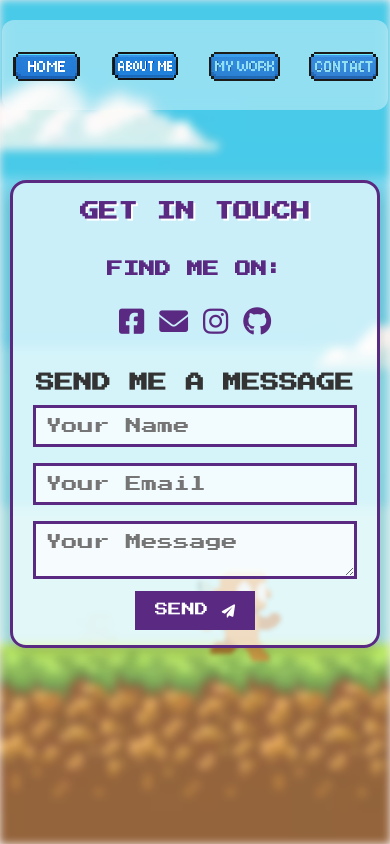
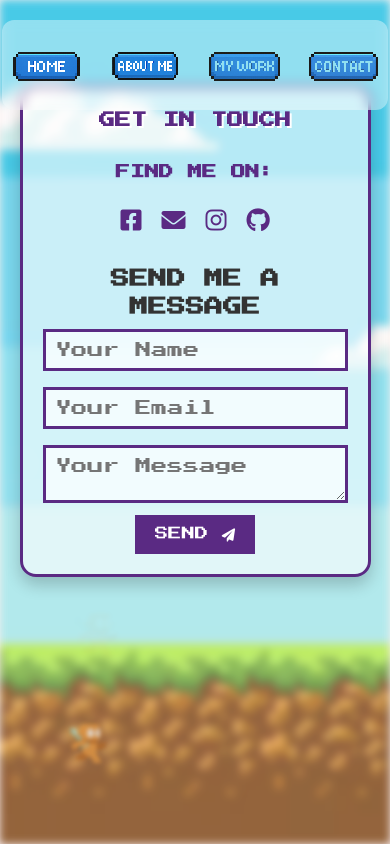
Before and after one commit to subhanfaisal7/Web, a plain HTML site: page contact.html in a window 390 px wide. Drawn offline with Linux system fonts and the light colour scheme.

Commit message:
Update style.css

```diff
--- a/style.css
+++ b/style.css
@@ -133,41 +133,33 @@ html, body {
   transform: scale(1.2);
 }
 
-/* Responsive styles
+/* Responsive styles */
 @media (max-width: 768px) {
   #contact-menu {
-    padding-top: 100px; /* Reduced from 120px */
-    justify-content: center; /* Center content vertically */
+    padding-top: 120px;
   }
 
   #contact-blur-runner {
-    width: 180px; /* Slightly larger */
-    bottom: 100px;
-    left: 50%; /* Center horizontally */
-    transform: translateX(-50%); /* Perfect centering */
+    width: 200px;
+    bottom: 120px;
+    left: 40px;
   }
 
   #contact-content {
-    padding: 15px 20px; /* More balanced padding */
-    width: 95%; /* Slightly wider */
-    margin: 0 auto; /* Center the box */
+    padding: 20px;
   }
 
   #contact-content h2 {
     font-size: 1.2rem;
-    margin-bottom: 15px; /* Consistent spacing */
   }
 
   .contact-item {
     font-size: 0.9rem;
     flex-direction: column;
-    align-items: center; /* Center-align items */
-    margin-bottom: 12px; /* Consistent spacing */
   }
 
   .social-icons {
-    gap: 15px; /* Slightly tighter */
-    justify-content: center; /* Center icons */
+    gap: 20px;
   }
 
   .social-icons a {
@@ -178,35 +170,24 @@ html, body {
 @media (max-width: 480px) {
   #contact-menu {
     padding-top: 80px;
-    padding-bottom: 20px; /* Add bottom padding */
   }
 
   #contact-blur-runner {
     width: 150px;
     bottom: 80px;
-  }
-
-  #contact-content {
-    padding: 15px; /* More compact */
+    left: 20px;
   }
 
   #contact-content h2 {
     font-size: 1rem;
-    line-height: 1.3; /* Better text flow */
   }
 
   .social-section h3 {
     font-size: 0.9rem;
-    margin-bottom: 10px; /* Tighter spacing */
-  }
-
-  .social-icons {
-    gap: 12px; /* Even tighter on small phones */
   }
 
   .social-icons a {
     font-size: 1.5rem;
-    padding: 5px; /* Larger tap target */
   }
 }
 
```
